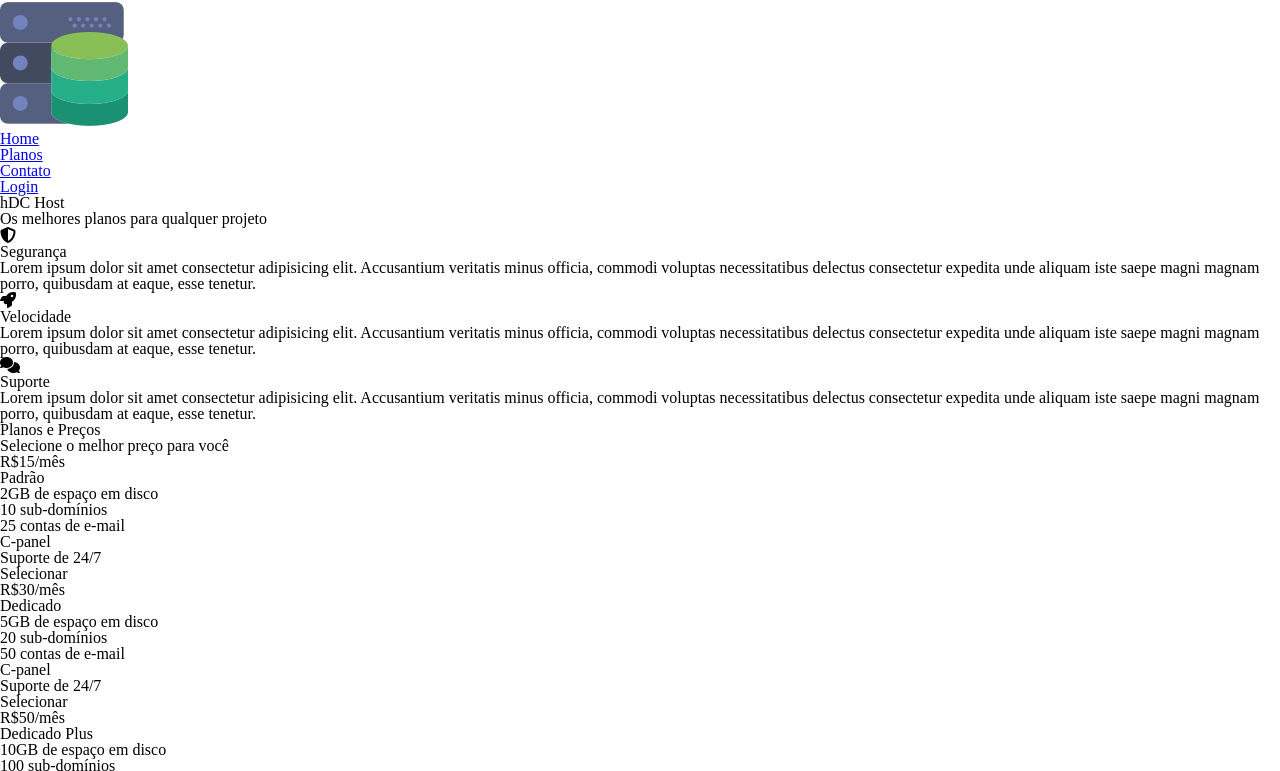
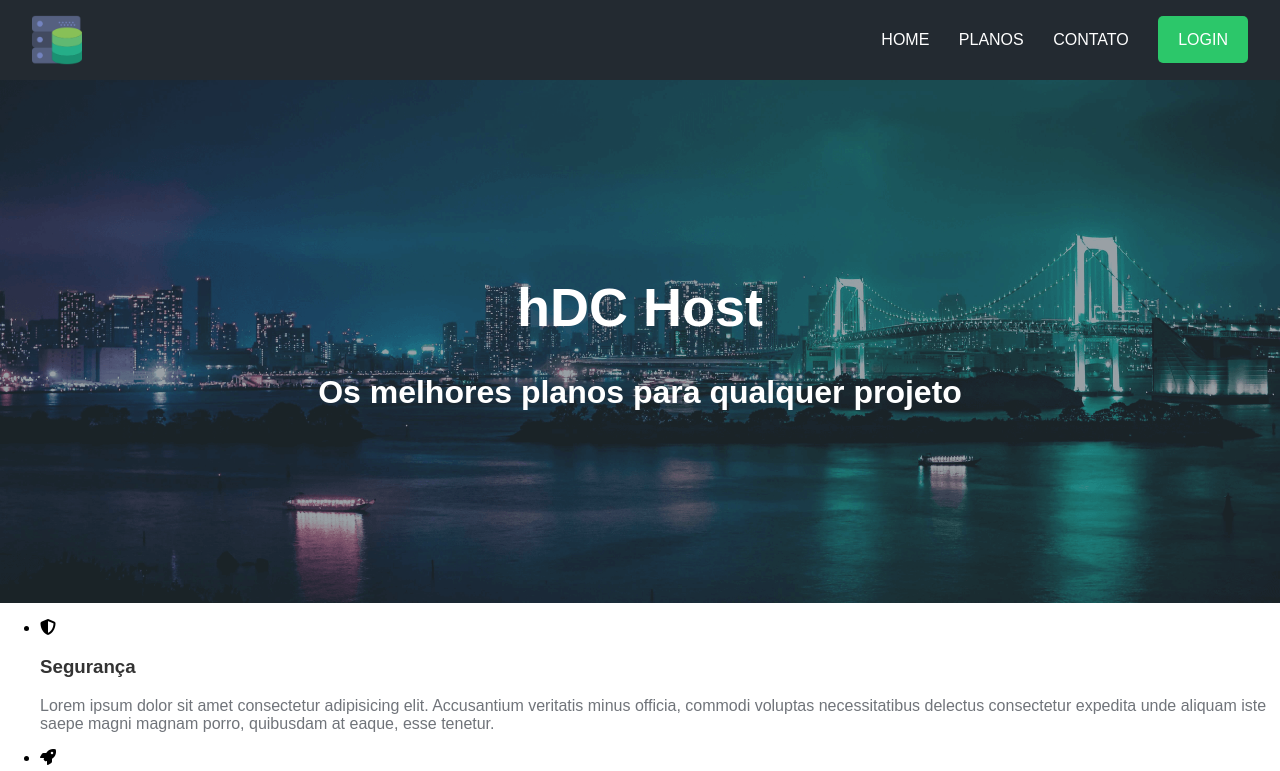
Before and after one commit to gfucci/Site-HDC-host, a plain HTML site: page index.html in a window 1280 px wide. Shown: the top 771 px of the page. Drawn offline with Linux system fonts and the light colour scheme.

Commit message:
CSS navbar e banner

```diff
--- a/css/style.css
+++ b/css/style.css
@@ -0,0 +1,100 @@
+/* GENERAL */
+
+body,
+textarea {
+    margin: 0;
+    padding: 0;
+    font-family: "Montserrat", Arial, Helvetica, sans-serif;
+}
+
+h1,
+h2,
+h3 {
+    color: #333;
+}
+
+p {
+    color: #70747A;
+}
+
+/* NAVABAR */
+
+.nav_container {
+    width: 100%;
+    box-sizing: border-box;
+    padding: 0 2em;
+    height: 80px;
+    position: relative;
+    background-color: #232A31;
+}
+
+.logo {
+    width: 50px;
+    margin-top: 15px;
+}
+
+nav {
+    position: relative;
+}
+
+.navbar_items {
+    position: absolute;
+    display: inline-block;
+    height: 80px;
+    line-height: 80px;
+    list-style: none;
+    margin: 0;
+    right: 0;
+}
+
+.navbar_items li {
+    display: inline-block;
+    text-transform: uppercase;
+    margin-left: 25px;
+}
+
+.navbar_items li a {
+    text-decoration: none;
+    color: #FFF;
+    transition: .5s;
+}
+
+.navbar_items li a:hover {
+    color: #CCC;
+}
+
+.default_btn {
+    padding: 15px 20px;
+    background-color: #2CC76A;
+    border-radius: 5px;
+    color: #FFF;
+}
+
+.default_btn:hover {
+    background-color: #22BB5F;
+}
+
+/* MAIN BANNER */
+
+.main_banner {
+    background-image: url(../img/mainbanner.png);
+    background-size: cover;
+    background-position: center;
+    padding: 10em 0;
+    position: relative;
+}
+
+.main_banner h1,
+.main_banner p {
+    font-weight: bold;
+    color: #FFF;
+    text-align: center;
+}
+
+.main_banner h1 {
+    font-size: 54px;
+}
+
+.main_banner p {
+    font-size: 32px;
+}
--- a/index.html
+++ b/index.html
@@ -4,7 +4,6 @@
     <meta charset="UTF-8">
     <meta http-equiv="X-UA-Compatible" content="IE=edge">
     <meta name="viewport" content="width=device-width, initial-scale=1.0">
-    <link rel="stylesheet" href="css/index.css">
     <link rel="stylesheet" href="css/style.css">
     <script src="https://kit.fontawesome.com/e2f70584a0.js" crossorigin="anonymous"></script>
     <title>HDC Host</title>
@@ -14,9 +13,9 @@
         <div class="nav_container">
             <nav>
                 <a href="#">
-                    <img src="img/hdchostlogo.png" alt="logo">
+                    <img class="logo" src="img/hdchostlogo.png" alt="logo">
                 </a>
-                <ul>
+                <ul class="navbar_items">
                     <li>
                         <a href="#">Home</a>
                     </li>
```
